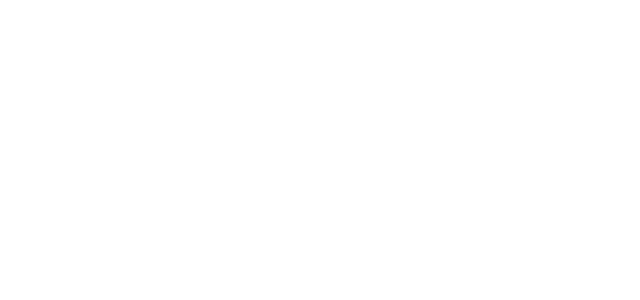
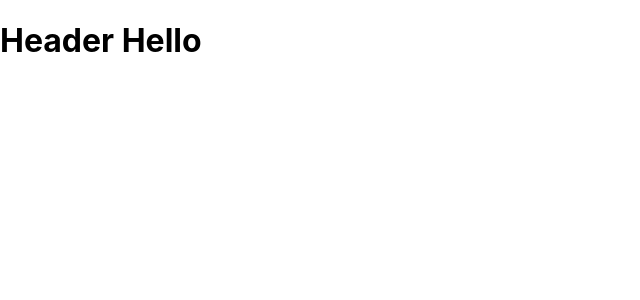
Before and after one commit to SamMathaniha/SocialMediaApp, a React (Create React App) app: page / in a window 1280 px wide. Shown: the top 300 px of the page, without its empty margins (0-640 px from the left). Built offline with nearby package versions, Linux system fonts and the light colour scheme.

Commit message:
Updated Header

```diff
--- a/package.json
+++ b/package.json
@@ -9,7 +9,7 @@
     "react": "^18.3.1",
     "react-dom": "^18.3.1",
     "react-router-dom": "^6.23.1",
-    "react-scripts": "5.0.1",
+    "react-scripts": "^5.0.1",
     "web-vitals": "^2.1.4"
   },
   "scripts": {
--- a/src/App.js
+++ b/src/App.js
@@ -1,9 +1,9 @@
-
+import Header from "./Components/Header";
 
 function App() {
   return (
     <div className="App">
-
+      <Header />
     </div>
   );
 }
--- /dev/null
+++ b/src/Components/Header.js
@@ -0,0 +1,9 @@
+import React from 'react'
+
+const Header = () => {
+  return (
+    <header><h1>Header Hello</h1> </header>
+  )
+}
+
+export default Header
```
Also changed, not shown: 1 other file (tests, documents, lock files or other folders).
